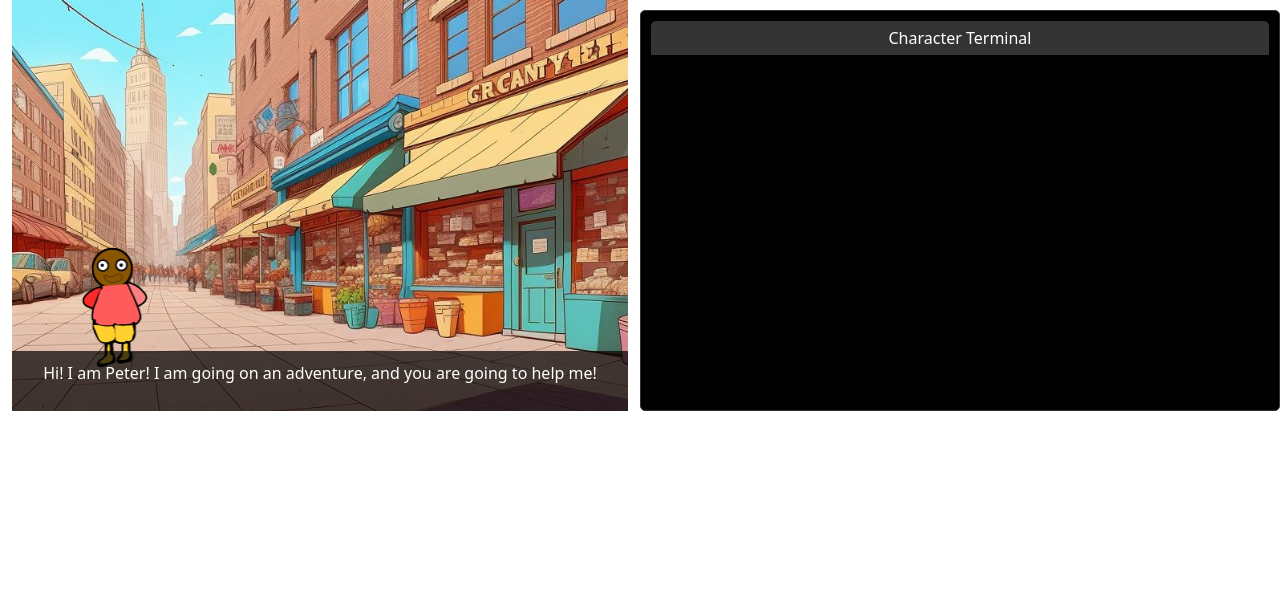
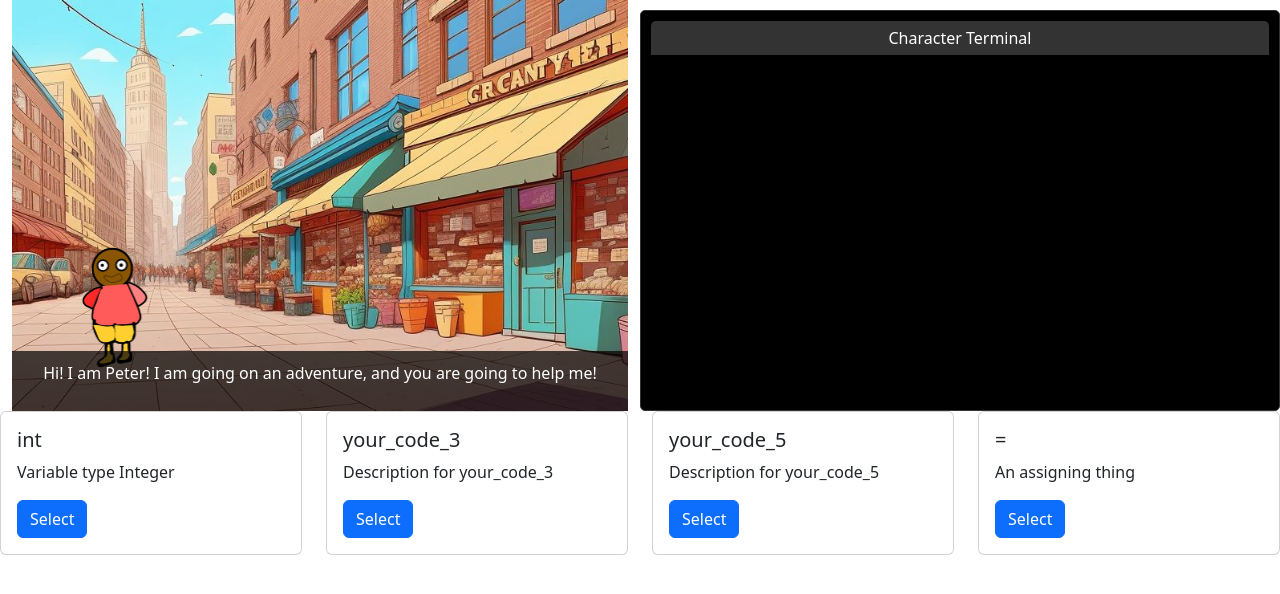
Before and after one commit to JonSW8869/Final-Project, a React (Vite) app in the folder vite-project/: page / in a window 1280 px wide. Shown: the top 594 px of the page. Built offline with nearby package versions, Linux system fonts and the light colour scheme.

Commit message:
Answer-choice template

```diff
--- a/vite-project/src/App.jsx
+++ b/vite-project/src/App.jsx
@@ -4,7 +4,7 @@ import Episode1 from "./EpisodeData/Episode1.json";
 function App() {
   return (
     <div>
-      <Episode EpisodeNumber={Episode1} />
+      <Episode episodeData={Episode1} />
     </div>
   );
 }
--- /dev/null
+++ b/vite-project/src/CodeLibrary.json
@@ -0,0 +1,28 @@
+[
+    {
+        "id": 1,
+        "code": "int",
+        "description": "Variable type Integer"
+    },
+    {
+        "id": 2,
+        "code": "=",
+        "description": "An assigning thing"
+    },
+    {
+        "id": 3,
+        "code": "your_code_3",
+        "description": "Description for your_code_3"
+    },
+    {
+        "id": 4,
+        "code": "your_code_4",
+        "description": "Description for your_code_4"
+    },
+    {
+        "id": 5,
+        "code": "your_code_5",
+        "description": "Description for your_code_5"
+    }
+
+  ]
--- a/vite-project/src/EpisodeData/Episode1.json
+++ b/vite-project/src/EpisodeData/Episode1.json
@@ -14,10 +14,14 @@
         ["First things first, I am hungry right now, assign money variable to me",5],
         ["Look to the right, I have suggested a name for the variable, choose the correct input from below to correctly assign the variable!", 6]
     ],
-    "codes" : [
+    "codePanel" : [
         ["" , 0],
         ["___ money", 6],
         ["int money _ ____", 7]
+    ],
+    "codeQuiz" : [
+        [0, 6],
+        [1, 7]
     ]
 
 }
--- a/vite-project/src/components/Alert.jsx
+++ /dev/null
@@ -1,5 +0,0 @@
-const Alert = ({ children }) => {
-  return <div className="alert alert-primary">{children}</div>;
-};
-
-export default Alert;
--- /dev/null
+++ b/vite-project/src/components/CodeQuizCardSet.jsx
@@ -0,0 +1,76 @@
+// CodeQuizCardSet.jsx
+
+import React, { useEffect, useState } from "react";
+// No need to import Bootstrap components
+
+import CodeLibrary from "../CodeLibrary.json"; // Import your CodeLibrary.json
+
+const CodeQuizCardSet = ({ correctAnswerIndex }) => {
+  const [quizData, setQuizData] = useState([]);
+
+  useEffect(() => {
+    // Shuffle function to randomize array elements
+    const shuffleArray = (array) => {
+      const shuffledArray = array.slice();
+      for (let i = shuffledArray.length - 1; i > 0; i--) {
+        const j = Math.floor(Math.random() * (i + 1));
+        [shuffledArray[i], shuffledArray[j]] = [
+          shuffledArray[j],
+          shuffledArray[i],
+        ];
+      }
+      return shuffledArray;
+    };
+
+    // Get the correct answer data
+    const correctAnswerData = CodeLibrary[correctAnswerIndex];
+
+    // Get three incorrect answers (exclude the correct answer)
+    const incorrectAnswers = CodeLibrary.filter(
+      (code, index) => index !== correctAnswerIndex
+    );
+
+    // Shuffle the array of incorrect answers
+    const shuffledIncorrectAnswers = shuffleArray(incorrectAnswers);
+
+    // Create the final array of quiz data with one correct answer and three incorrect answers
+    const finalQuizData = shuffleArray([
+      correctAnswerData,
+      ...shuffledIncorrectAnswers.slice(0, 3),
+    ]);
+
+    setQuizData(finalQuizData);
+  }, [correctAnswerIndex]);
+
+  const handleCardClick = (selectedAnswer) => {
+    // Handle the click event based on the selected answer
+    // You can implement the logic to check if the selected answer is correct
+    // and perform the necessary actions.
+    console.log("Selected Answer:", selectedAnswer);
+  };
+
+  return (
+    <div className="row">
+      {quizData.map((quiz, index) => (
+        <div
+          key={index}
+          className="col-lg-3 col-md-4 col-sm-6 mb-4"
+          onClick={() => handleCardClick(quiz.id)}
+        >
+          {/* Bootstrap-like card styling */}
+          <div className="card">
+            <div className="card-body">
+              <h5 className="card-title">{quiz.code}</h5>
+              <p className="card-text">{quiz.description}</p>
+              <button type="button" className="btn btn-primary">
+                Select
+              </button>
+            </div>
+          </div>
+        </div>
+      ))}
+    </div>
+  );
+};
+
+export default CodeQuizCardSet;
--- a/vite-project/src/components/Display.jsx
+++ b/vite-project/src/components/Display.jsx
@@ -5,7 +5,7 @@ const Display = ({ background, character, dialogue, onClick }) => {
   return (
     <div className="container-fluid" onClick={onClick}>
       <div className="row">
-        <div className="col-lg-12 col-md-8 col-sm-10 mx-auto">
+        <div className="col-lg-12 col-md-10 col-sm-10 mx-auto">
           <div className="display-card">
             <img
               src={background}
--- a/vite-project/src/components/Episode.jsx
+++ b/vite-project/src/components/Episode.jsx
@@ -1,9 +1,10 @@
 import React, { useState } from "react";
 import Display from "./Display";
 import Code from "./Code";
+import CodeQuizCardSet from "./CodeQuizCardSet";
 
-const Episode = ({ EpisodeNumber }) => {
-  const { scenes, characters, dialogue, codes } = EpisodeNumber;
+const Episode = ({ episodeData }) => {
+  const { scenes, characters, dialogue, codePanel } = episodeData;
 
   // Separate indices for each type of asset
   const [sceneIndex, setSceneIndex] = useState(0);
@@ -41,12 +42,16 @@ const Episode = ({ EpisodeNumber }) => {
       setDialogueIndex((prevIndex) => prevIndex + 1);
     }
 
-    if (codeIndex + 1 < codes.length && codes[codeIndex + 1][1] === mainIndex) {
+    if (
+      codeIndex + 1 < codePanel.length &&
+      codePanel[codeIndex + 1][1] === mainIndex
+    ) {
       setCodeIndex((prevIndex) => prevIndex + 1);
     }
   };
 
   return (
+    <>
       <div style={{ display: "flex" }}>
         <Display
           key={mainIndex}
@@ -55,8 +60,12 @@ const Episode = ({ EpisodeNumber }) => {
           dialogue={dialogue[dialogueIndex][0]}
           onClick={handleDisplayClick}
         />
-      <Code code={codes[codeIndex][0]} />
+        <Code code={codePanel[codeIndex][0]} />
       </div>
+      <div>
+        <CodeQuizCardSet correctAnswerIndex={0} />
+      </div>
+    </>
   );
 };
 
```
Also changed, not shown: vite-project/src/Message.jsx (deleted, +0 -8 lines), vite-project/src/components/ListGroup.jsx (deleted, +0 -32 lines). Lines whose indentation alone changed are shown as unchanged.
